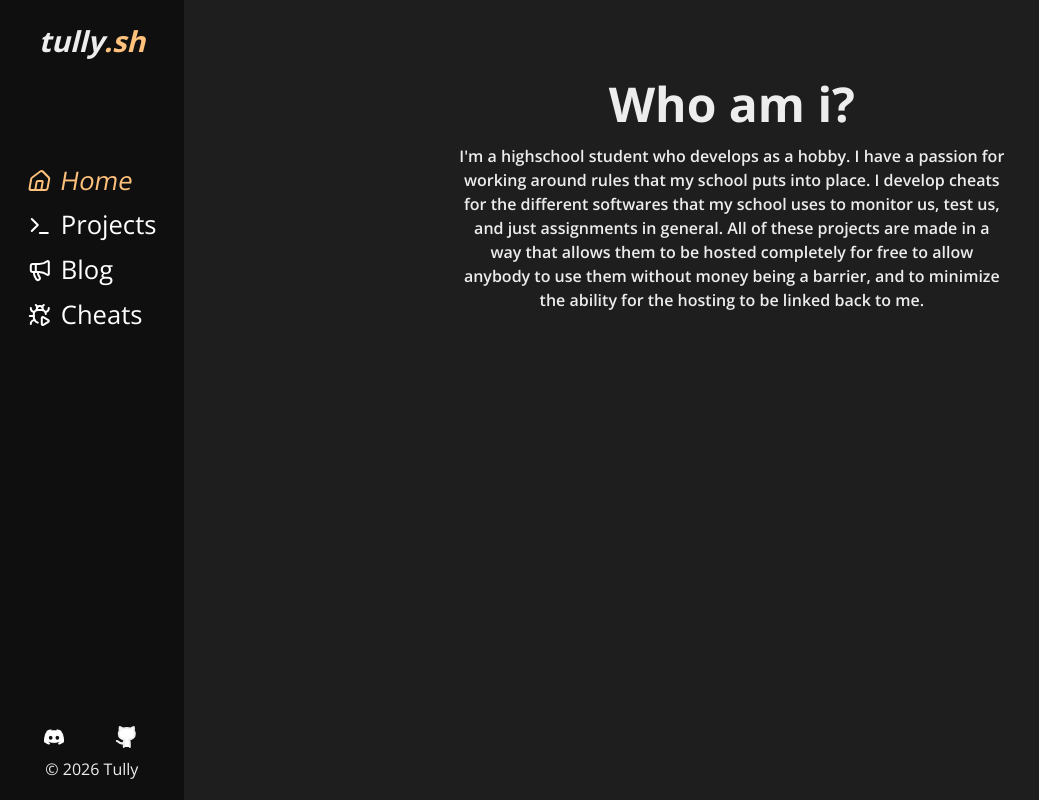
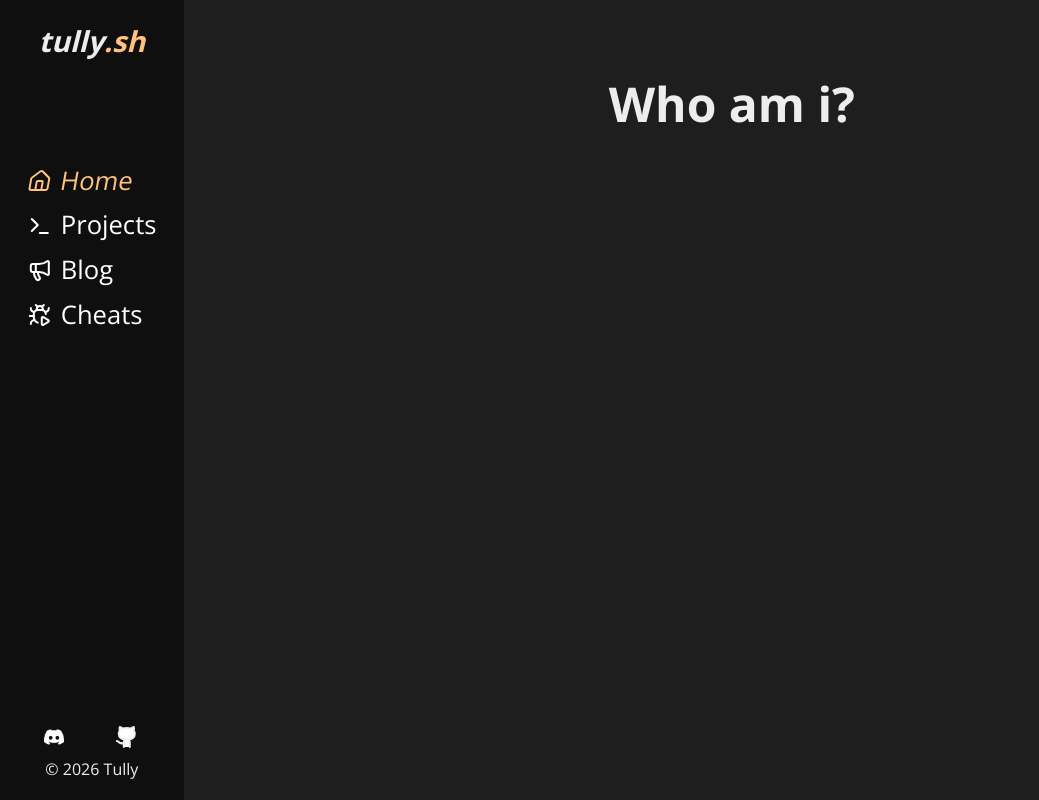
Before and after one commit to Tullysaurus/tully.sh, a Next.js app: page / in a window 1280 px wide. Shown: the whole page, without its empty margins (0-1039 px from the left). Built offline with nearby package versions, Linux system fonts and the light colour scheme.

Commit message:
Update page.tsx

```diff
--- a/src/app/(main)/(home)/page.tsx
+++ b/src/app/(main)/(home)/page.tsx
@@ -14,14 +14,6 @@ export default function Home() {
     >
       <h1 className="text-5xl font-bold">Who am i?</h1>
       <p className="text-l mt-4 text-center w-1/2 font-semibold">
-        I'm a highschool student who develops as a hobby.
-        I have a passion for working around rules that my school
-        puts into place. I develop cheats for the different softwares
-        that my school uses to monitor us, test us, and just assignments
-        in general. All of these projects are made in a way that allows
-        them to be hosted completely for free to allow anybody to use them
-        without money being a barrier, and to minimize the ability for
-        the hosting to be linked back to me.
 
       </p>
     </div>
```
